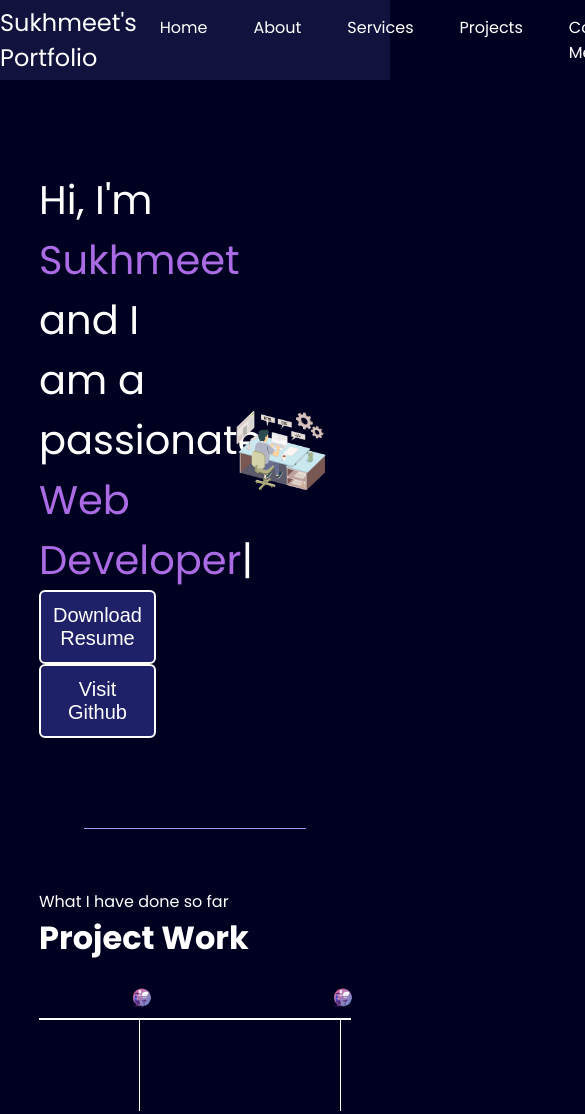
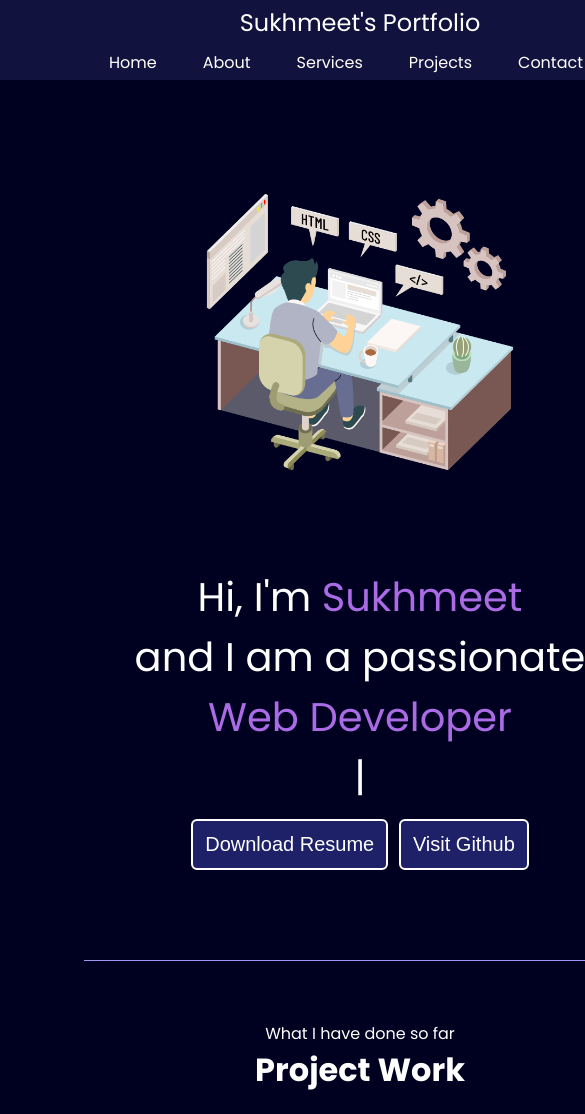
Before and after one commit to sukhmeetsingh-dev/Portfolio, a plain HTML site: page index.html in a window 390 px wide. Shown: the top 1114 px of the page, 585 px wide, since content can reach past the window. Drawn offline with nearby package versions, Linux system fonts and the light colour scheme.

Commit message:
responsive design done

```diff
--- a/index.html
+++ b/index.html
@@ -30,7 +30,7 @@
     <main>
         <section class="firstSection">
             <div class="leftSection">
-                Hi, I'm <span class="purple">Sukhmeet</span>
+                <div>Hi, I'm <span class="purple">Sukhmeet</span></div>
                 <div>and I am a passionate</div>
                 <span id="element"></span>
                 <div class="buttons">
--- a/style.css
+++ b/style.css
@@ -110,7 +110,7 @@ main hr {
     height: 93px;
     width: 1px;
     background-color: white;
-    margin: 0 100px;
+    margin: 0 6vw;
 }
 
 .image-top {
@@ -148,7 +148,7 @@ footer {
     list-style: none;
 }
 
-.footer > div {
+.footer>div {
     width: 225px;
 }
 
@@ -157,3 +157,68 @@ footer .footer-rights {
     color: gray;
     padding: 12px 0;
 }
+
+@media screen and (max-width: 1200px) {
+
+    body {
+        min-width: fit-content;
+    }
+
+    .box {
+        flex-direction: column;
+    }
+
+    nav {
+        flex-direction: column;
+    }
+
+    .firstSection {
+        flex-direction: column-reverse;
+    }
+
+    .rightSection {
+        display: flex;
+        width: 720px !important;
+        justify-content: center;
+    }
+
+    .rightSection img {
+        width: 45%;
+        margin-bottom: 73px;
+    }
+
+    .image-top {
+        top: 122px;
+    }
+    .leftSection {
+        width: 100% !important;
+        display: flex;
+        flex-direction: column;
+        justify-content: center;
+        align-items: center;
+    }
+
+    .secondSection {
+        display: flex;
+        flex-direction: column;
+        align-items: center;
+        height: 141vh;
+    }
+
+    .secondSection .vertical {
+        height: unset;
+    }
+
+    .secondSection .box {
+        width: 50vw;
+    }
+
+    .vertical-title,
+    .vertical-desc {
+        left: 45px;
+    }
+
+    footer {
+        display: none;
+    }
+}
```
